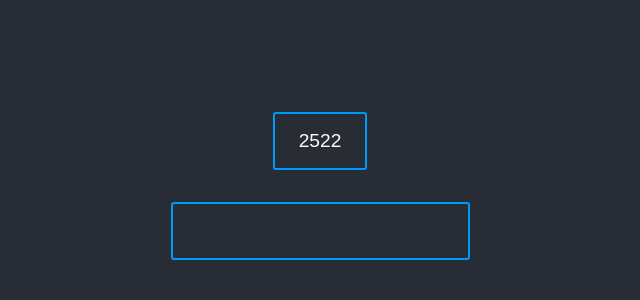
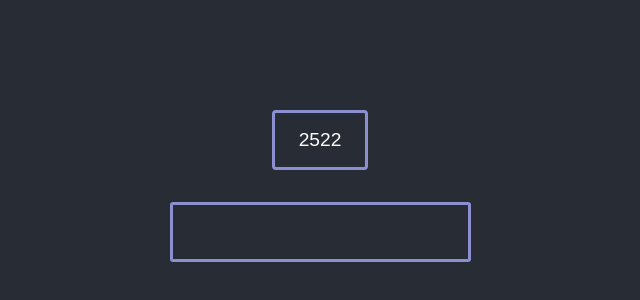
Before and after one commit to Dudow/Cowalow, a React (Create React App) app: page / in a window 1280 px wide. Shown: the part 214-514 px from the top of the page, without its empty margins (320-960 px from the left). Built offline with nearby package versions, Linux system fonts and the light colour scheme.

Commit message:
feat: create flex components and new designs

```diff
--- a/src/components/button.ts
+++ b/src/components/button.ts
@@ -2,13 +2,19 @@ import styled from 'styled-components';
 
 const Button = styled.button`
   background: transparent;
-  border: 2px solid #0099ff;
-  border-radius: 3px;
+  border: 3px solid #8c8fd0;
+  border-radius: 4px;
   color: #fdfdfd;
   font-size: 1.2rem;
   margin: 1rem;
   padding: 1rem 1.5rem;
   cursor: pointer;
+  transition: 0.2s;
+
+  &:hover {
+    background: rgba(148, 160, 212, 0.2);
+    box-shadow: rgba(0, 0, 0, 0.56) 0px 20px 30px 4px;
+  }
 `;
 
 export default Button;
--- a/src/components/input.ts
+++ b/src/components/input.ts
@@ -2,13 +2,19 @@ import styled from 'styled-components';
 
 const Input = styled.input`
   background: transparent;
-  border: 2px solid #0099ff;
+  border: 3px solid #8c8fd0;
   border-radius: 3px;
   color: #fdfdfd;
   font-size: 1.2rem;
   margin: 1rem;
   padding: 1rem 1.5rem;
   transition: 0.2s;
+  outline: 0;
+
+  &:focus {
+    background: rgba(148, 160, 212, 0.2);
+    box-shadow: rgba(0, 0, 0, 0.56) 0px 20px 30px 4px;
+  }
 `;
 
 export default Input;
```
Also changed, not shown: src/components/flex.ts (added, +12 -0 lines).
